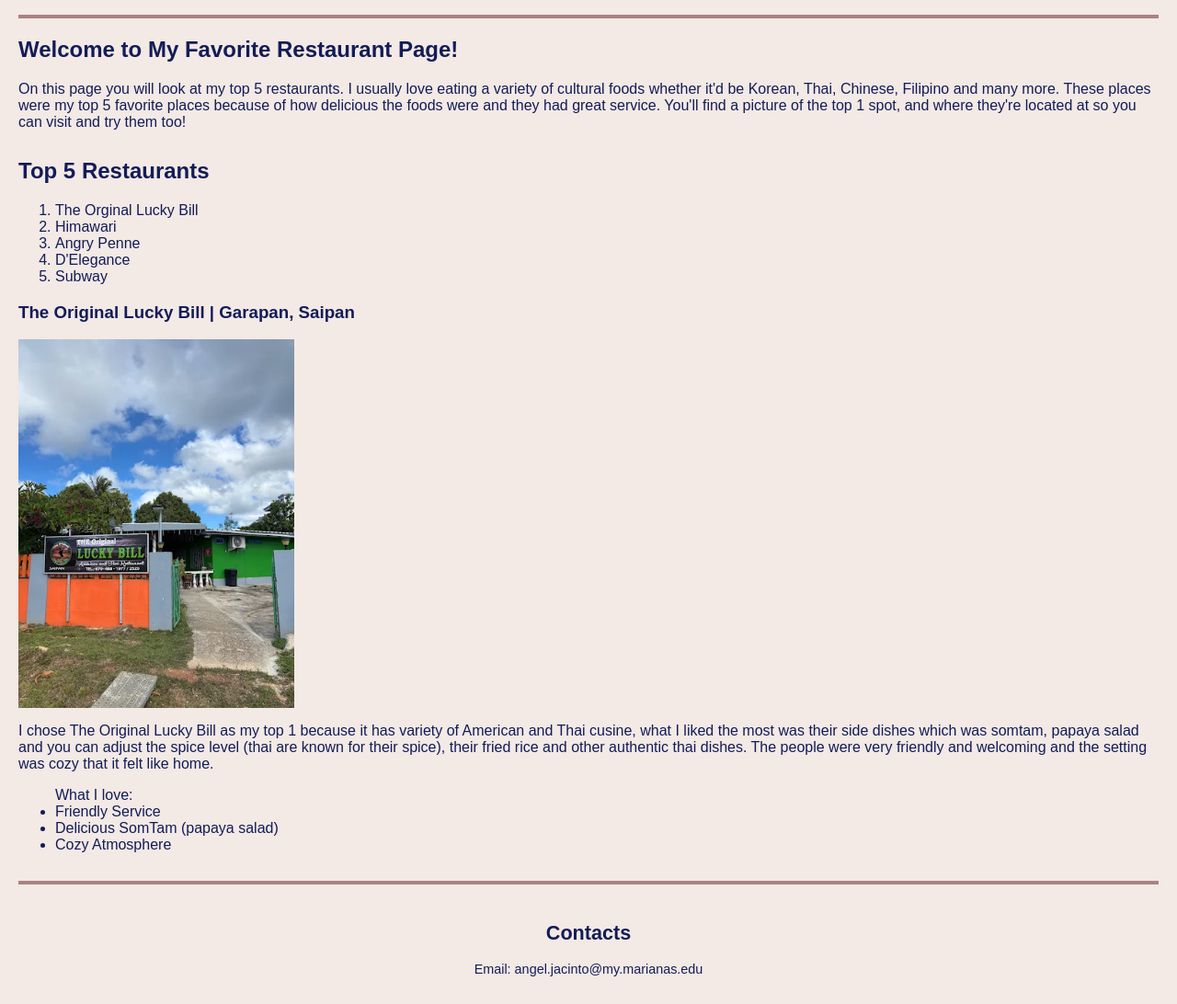
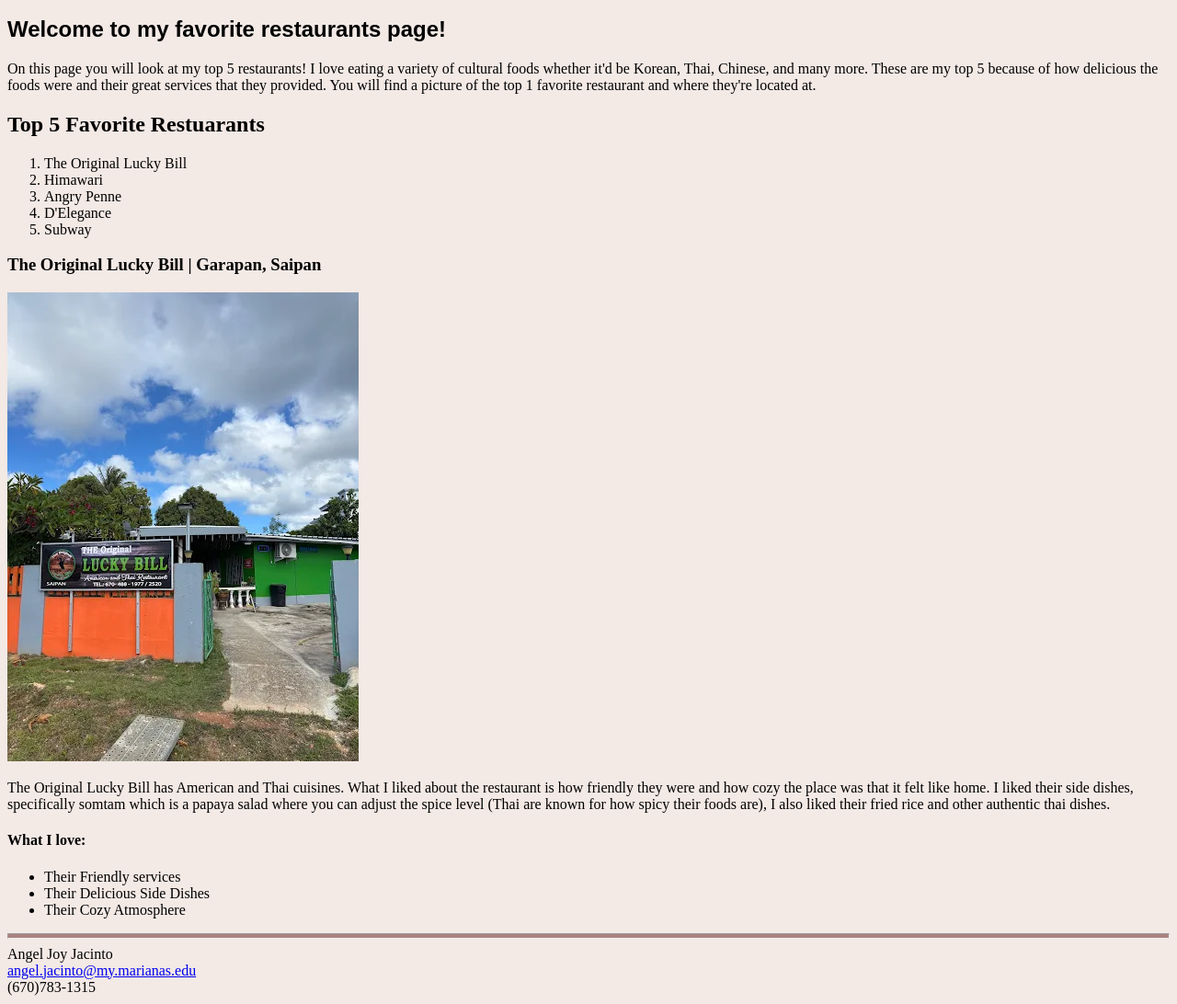
Before and after one commit to AnchelChoy/wk3_assignment_1, a plain HTML site: page index.html in a window 1280 px wide. Shown: the part 42-1134 px from the top of the page at 92% size. Drawn offline with Linux system fonts and the light colour scheme.

Commit message:
fixed my webpage

```diff
--- a/index.html
+++ b/index.html
@@ -1,24 +1,32 @@
 <!DOCTYPE html>
-<html lang="en">
+<html lang="eng">
   <head>
-    <meta charset="UTF-8"
-    <meta name="viewport" content="width=device-widthm initial scale=1.0">
-    <title>My Favorite Restaurant</title>
+    <meta charset="UTF-8">
+    <meta name="viewport" content="width=device-width, initial-scale=1.0">
+    <title>My Favorite Restaurants</title>
+    <link rel="stylesheet" href="styles.css">
 <style>
-      body {font-family: Arial, sans-serif; margin: 20px; background-color: #f3e9e5;}
-      nav ul { list-style-type: none; padding: 0;}
-      nav li { display: inline; margin-right: 10px;}
-      nav a {color: #5f1b1b7e; text-decoration: none; font-weight: bold;}
-      nav a:hover {color: #521717;}
-      section { margin-bottom: 30px; color:#121c57; }
-      img { width: 300px; height: auto; display: block; margin-bottom: 10px; }
-      footer { margin-top: 40px; text-align: center; font-size: 0.9em;}
-      hr {border:none; height: 4px; background-color: #5f1b1b7e; margin:20px 0;}
+  body {
+    background-color: #f3e9e5;
+  }
+  h1 {
+    font-family:Arial, Helvetica, sans-serif;
+  }
+  nav a {color:#5f1b1b7e; text-decoration: underline; font-weight: bold;
+
+  }
+  footer p {
+    margin:0%
+  }
+  hr {
+    height: 4px;
+    background-color: #5f1b1b7e;
+  }
 </style>
   </head>
   <body>
     <nav>
-        <ul>
+      <ul style="list-style: none; margin: 0; padding: 0; display: flex; gap:10px;">
         <li><a href="#home">Home</a></li>
         <li><a href="#restaurants">Restaurants</a></li>
         <li><a href="#contact">Contact</a></li>
@@ -26,15 +34,15 @@
     </nav>
     <hr>
     <section id="home">
-        <h1>Welcome to My Favorite Restaurant Page!</h1>
+    <h1>Welcome to my favorite restaurants page!</h1>
     <div>
-          <p>On this page you will look at my top 5 restaurants. I usually love eating a variety of cultural foods whether it'd be Korean, Thai, Chinese, Filipino and many more. These places were my top 5 favorite places because of how delicious the foods were and they had great service. You'll find a picture of the top 1 spot, and where they're located at so you can visit and try them too!</p>
+      <p>On this page you will look at my top 5 restaurants! I love eating a variety of cultural foods whether it'd be Korean, Thai, Chinese, and many more. These are my top 5 because of how delicious the foods were and their great services that they provided. You will find a picture of the top 1 favorite restaurant and where they're located at.</p>
     </div>
     </section>
     <section id="restaurants">
-        <h2>Top 5 Restaurants</h2>
+    <h2>Top 5 Favorite Restuarants</h2>
     <ol>
-          <li>The Orginal Lucky Bill</li>
+      <li>The Original Lucky Bill</li>
       <li>Himawari</li>
       <li>Angry Penne</li>
       <li>D'Elegance</li>
@@ -42,21 +50,22 @@
     </ol>
     <article>
       <h3>The Original Lucky Bill | Garapan, Saipan</h3>
-            <img src="images/luckybillplace.webp" alt="The Original Lucky Bill Place">
-            <p>I chose The Original Lucky Bill as my top 1 because it has variety of American and Thai cusine, what I liked the most was their side dishes which was somtam, papaya salad and you can adjust the spice level (thai are known for their spice), their fried rice and other authentic thai dishes. The people were very friendly and welcoming and the setting was cozy that it felt like home.</p>
+      <img src="images/place.webp" alt="The Original Lucky Bill Place">
+      <p>The Original Lucky Bill has American and Thai cuisines. What I liked about the restaurant is how friendly they were and how cozy the place was that it felt like home. I liked their side dishes, specifically somtam which is a papaya salad where you can adjust the spice level (Thai are known for how spicy their foods are), I also liked their fried rice and other authentic thai dishes.</p>
+      <h4>What I love:</h4>
       <ul>
-            What I love:
-                <li>Friendly Service</li>
-                <li>Delicious SomTam (papaya salad)</li>
-                <li>Cozy Atmosphere</li>
+        <li>Their Friendly services</li>
+        <li>Their Delicious Side Dishes</li>
+        <li>Their Cozy Atmosphere</li>
       </ul>
     </article>
     </section>
     <hr>
     <footer>
       <section id="contact">
-        <h2>Contacts</h2>
-        <p>Email: angel.jacinto@my.marianas.edu</p>
+      <p>Angel Joy Jacinto</p>
+      <p><a href="mailto:angel.jacinto@my.marianas.edu">angel.jacinto@my.marianas.edu</a></p>
+      <p>(670)783-1315</p>
       </section>
     </footer>
   </body>
```
Also changed, not shown: images/place.webp (renamed from images/luckybillplace.webp). Lines whose indentation alone changed are shown as unchanged.
